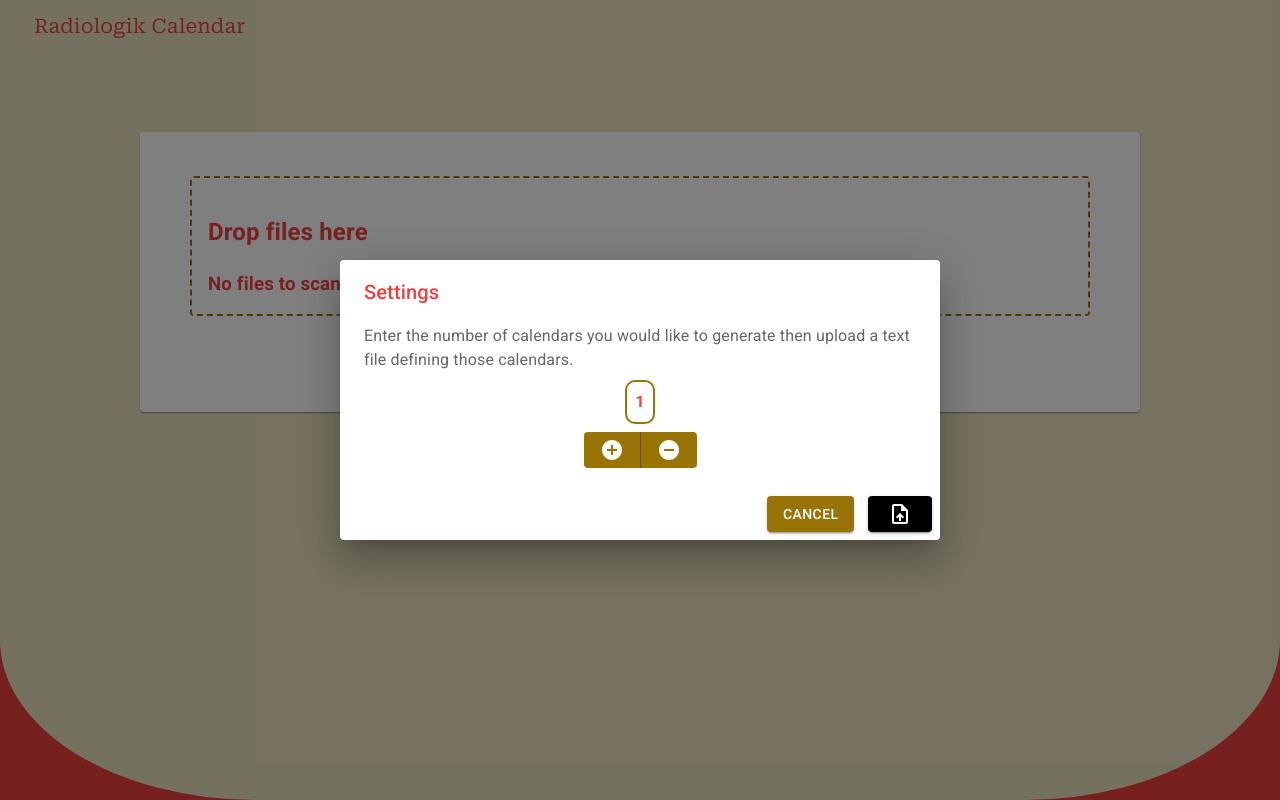
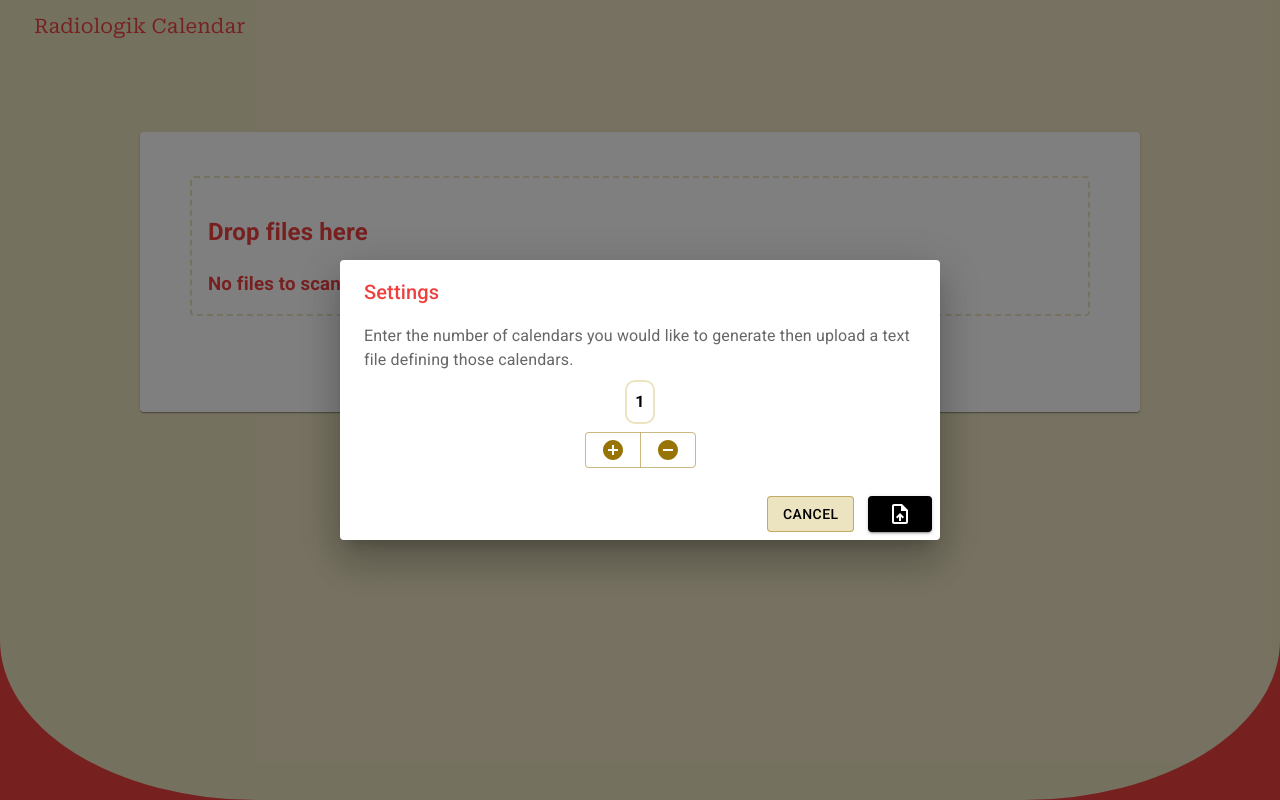
Before and after one commit to MichOchieng/cfurCalendar, a React (Create React App) app in the folder radiologik-calendar/: page / in a window 1280 px wide. Both pictures are taken after a click on the button "SETTINGS". Built offline with nearby package versions, Linux system fonts and the light colour scheme.

Commit message:
Updated styling

```diff
--- a/radiologik-calendar/src/components/main-ui/main-ui.tsx
+++ b/radiologik-calendar/src/components/main-ui/main-ui.tsx
@@ -410,7 +410,7 @@ const MainUi = () => {
                                     sx={{
                                         alignItems: "center",
                                         justifyContent: "center",
-                                        border: "2px solid #987407",
+                                        border: "2px solid #ece3c0",
                                         borderRadius: "10px",
                                         padding: "0.5em",
                                         margin: "0.5em",
@@ -419,13 +419,14 @@ const MainUi = () => {
                                     <Typography
                                         sx={{
                                             fontWeight: "bold",
+                                            color:"black",
                                         }}
                                     >
                                         {numCalendars}
                                     </Typography>
                                 </Box>
                                 <ButtonGroup
-                                    disableElevation variant="contained"
+                                    disableElevation variant="outlined"
                                 >
                                     <Button
                                         onClick={() => setNumCalendars((numCalendars + 1))}
@@ -443,10 +444,12 @@ const MainUi = () => {
                         </DialogContent>
                         <DialogActions>
                             <Button
-                                variant="contained"
+                                variant="outlined"
                                 onClick={handleCancel}
                                 sx={{
-                                    marginRight: "0.4em"
+                                    marginRight: "0.4em",
+                                    backgroundColor: "#ece3c0",
+                                    color: "black"
                                 }}
                             >
                                 Cancel
--- a/radiologik-calendar/src/components/upload-area/upload-area.tsx
+++ b/radiologik-calendar/src/components/upload-area/upload-area.tsx
@@ -144,7 +144,7 @@ const UploadArea = memo(
                 sx={{
                     width:"90%",
                     height:"80%",
-                    border: "2px dashed #987407",
+                    border: "2px dashed #ece3c0",
                     padding:"1em",
                     margin:"0 auto",
                     boxShadow:"none",
```
